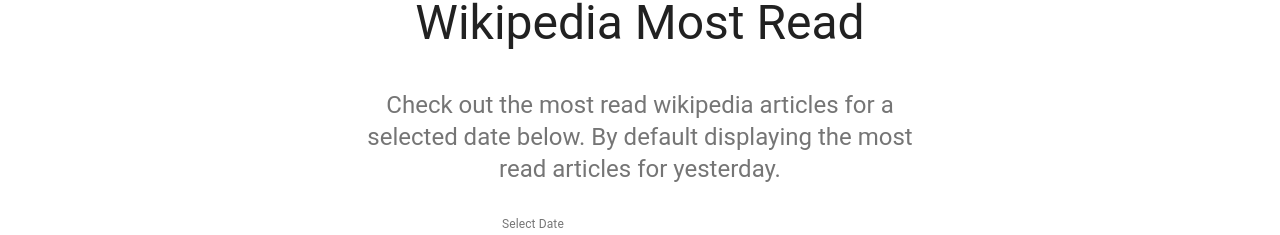
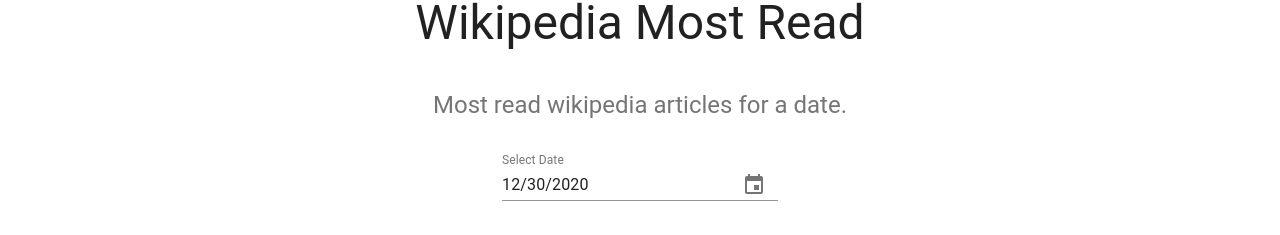
Before and after one commit to SwarnaKishore/wikipedia-most-read, a React (Create React App) app: page / in a window 1280 px wide. Shown: the part 108-343 px from the top of the page. Built offline with nearby package versions, Linux system fonts and the light colour scheme; no server answers.

Commit message:
updated the description and enable the footer when no results found message is displayed

```diff
--- a/src/App.js
+++ b/src/App.js
@@ -104,7 +104,8 @@
                   Wikipedia Most Read
                 </Typography>
                 <Typography variant="h5" align="center" color="textSecondary" paragraph>
-                  Check out the most read wikipedia articles for a selected date below.   <span>By default displaying the most read articles for yesterday.</span>
+                  Most read wikipedia articles for a date.
+                   {/* <span>By default displaying the most read articles for yesterday.</span> */}
                 </Typography>
               <DatePicker />
           </Container>
@@ -129,7 +130,7 @@
         </Container>
 
         {(() => {
-              if (mostReadArticles.length > 0) {
+              if (mostReadArticles.length > 0 || noResultsReturned && noResultsReturned.length > 0) {
                 return (
                   <footer>
                       <Typography variant="body2" color="textSecondary" align="center" className="FooterStyle">
```
Also changed, not shown: 1 other file (tests, documents, lock files or other folders).
